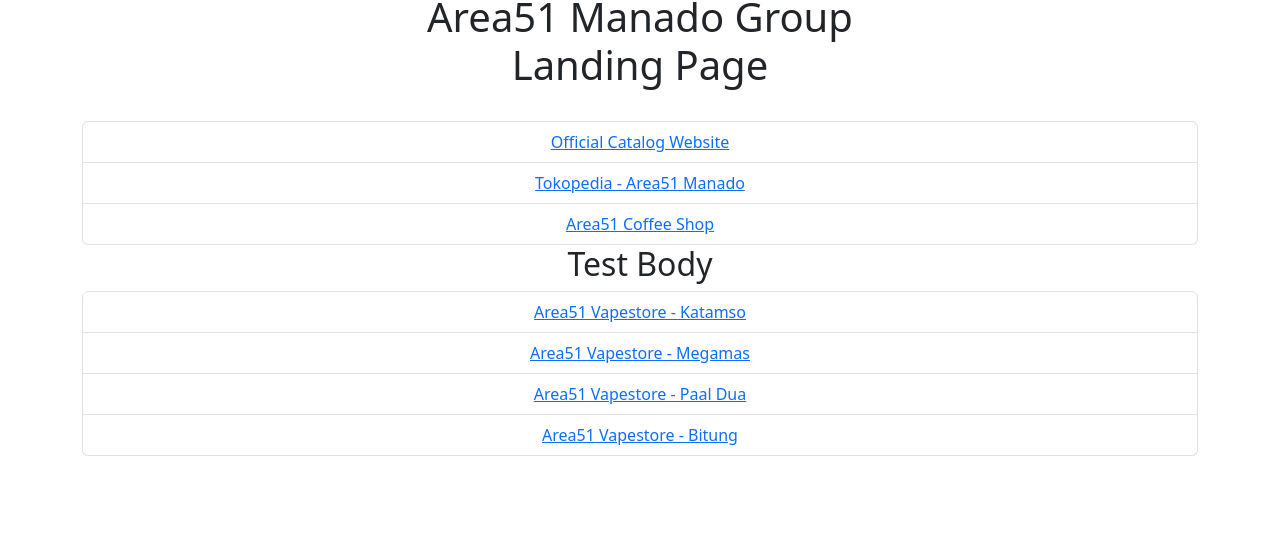
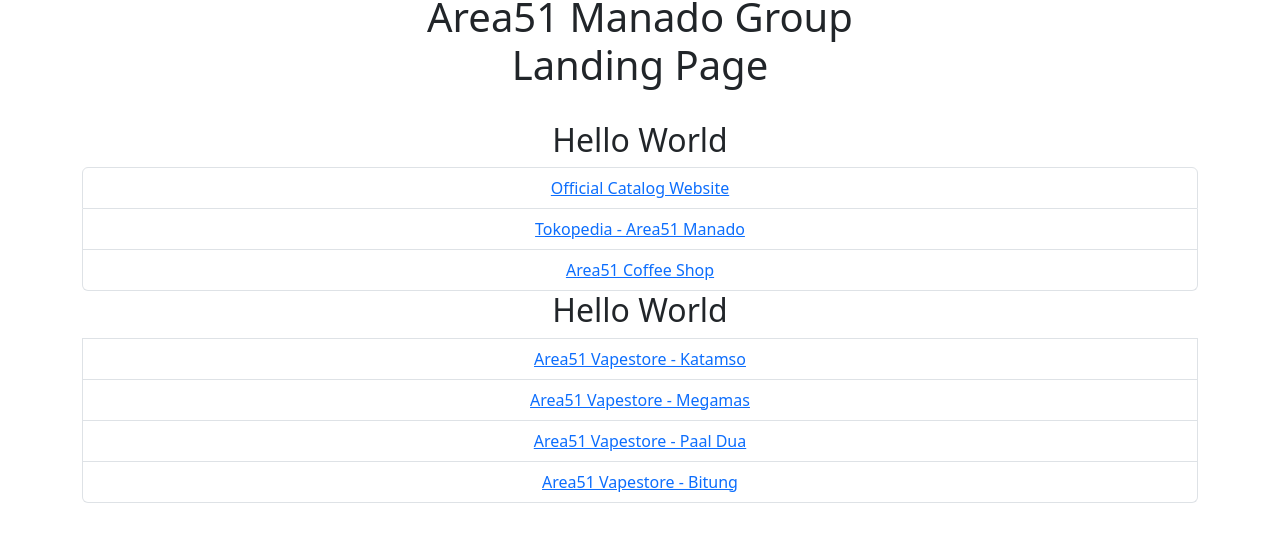
Before and after one commit to donnieferdian/link-area51, a plain HTML site: page index.html in a window 1280 px wide. Shown: the part 255-796 px from the top of the page. Drawn offline with nearby package versions, Linux system fonts and the light colour scheme.

Commit message:
modified:   index.html

```diff
--- a/index.html
+++ b/index.html
@@ -20,17 +20,17 @@
     </h1>
     <!-- content -->
     <div class="row mt-4">
-        <h2 class="text-capitalize text-center">Hello World</h2>
+
         <div class="col-12">
+            <h2 class="text-capitalize text-center">Hello World</h2>
             <ul class="list-group">
                 <li class="list-group-item text-center"><a href="https://www.area51manado.com" class="text-capitalize">official catalog Website</a></li>
                 <li class="list-group-item text-center"><a href="https://www.tokopedia.com/area51manado" class="text-capitalize">Tokopedia - Area51 Manado</a></li>
                 <li class="list-group-item text-center"><a href="https://www.instagram.com/a51coffee.bymoffee/" class="text-capitalize">Area51 Coffee Shop</a></li>
             </ul>
 
-            <h2>Test Body</h2>
-
             <ul class="list-group">
+                <h2 class="text-capitalize text-center">Hello World</h2>
                 <li class="list-group-item text-center"><a href="https://maps.app.goo.gl/ctS12c18hk4A5wuc6" class="text-capitalize">Area51 Vapestore - Katamso</a></li>
                 <li class="list-group-item text-center"><a href="https://maps.app.goo.gl/u4MjUx9zyE9yzVMU8" class="text-capitalize">Area51 Vapestore - Megamas</a></li>
                 <li class="list-group-item text-center"><a href="https://maps.app.goo.gl/LXgRoZ1wYRnehnBX9" class="text-capitalize">Area51 Vapestore - Paal Dua</a></li>
```
